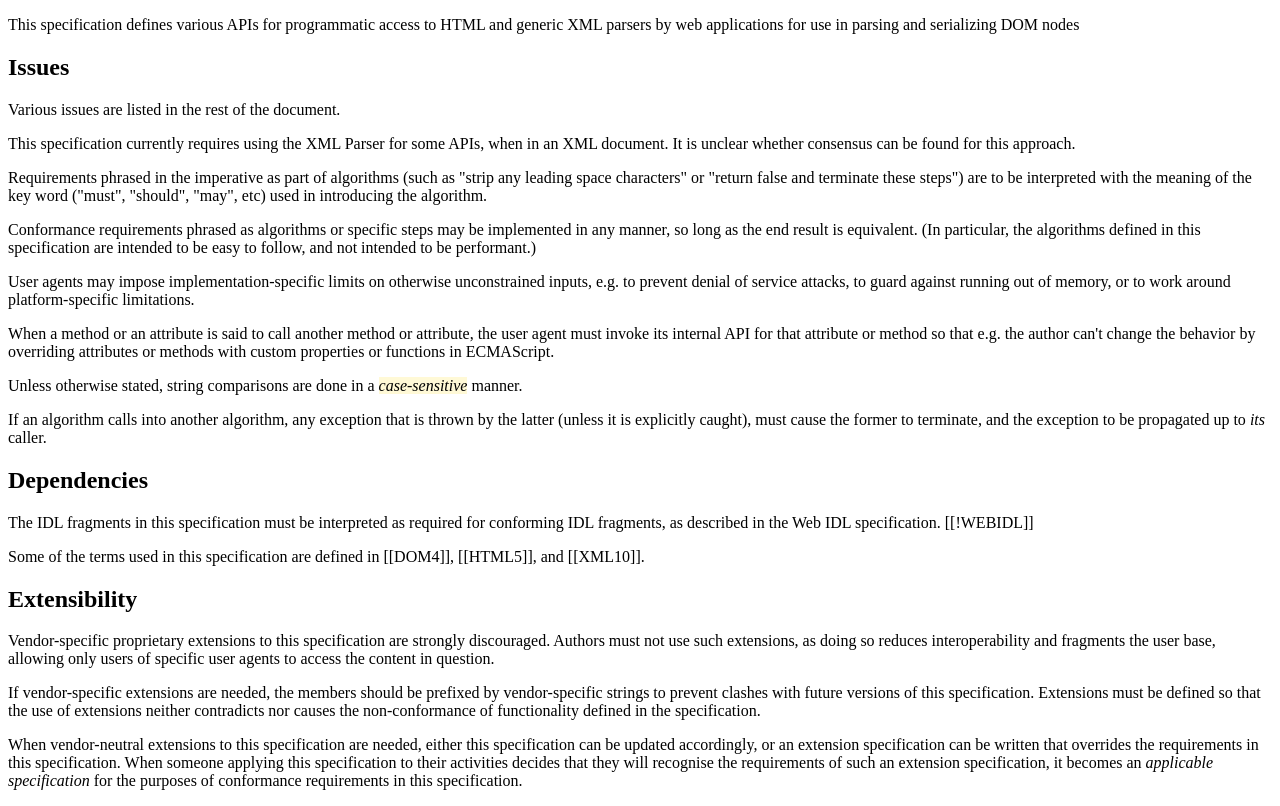
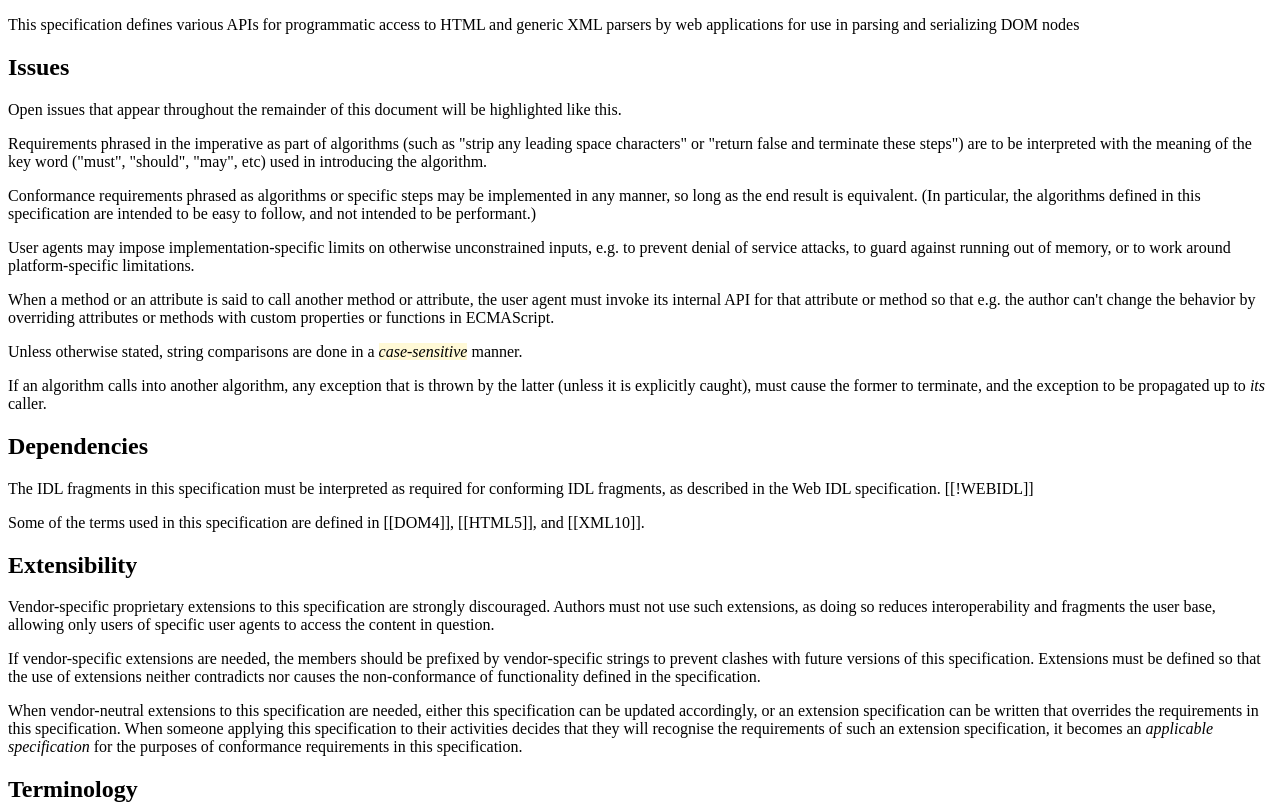
Before and after one commit to w3c/DOM-Parsing, a plain HTML site: page index.html in a window 1280 px wide. Shown: the top 806 px of the page. Drawn offline with Linux system fonts and the light colour scheme.

Commit message:
First issue removed, and issues section clarified.

```diff
--- a/index.html
+++ b/index.html
@@ -90,11 +90,14 @@
     <section id="issues" class="introductory">
         <h1>Issues</h1>
 
-        <p>Various issues are listed in the rest of the document.</p>
+        <p class=issue>Open issues that appear throughout the remainder of this
+        document will be highlighted like this.</p>
 
+        <!-- I don't believe this is a point of contention anymore...
         <p class="issue">This specification currently requires using the XML
         Parser for some APIs, when in an XML document. It is unclear whether
         consensus can be found for this approach.</p>
+        -->
     </section>
 
     <section id="conformance">
```
